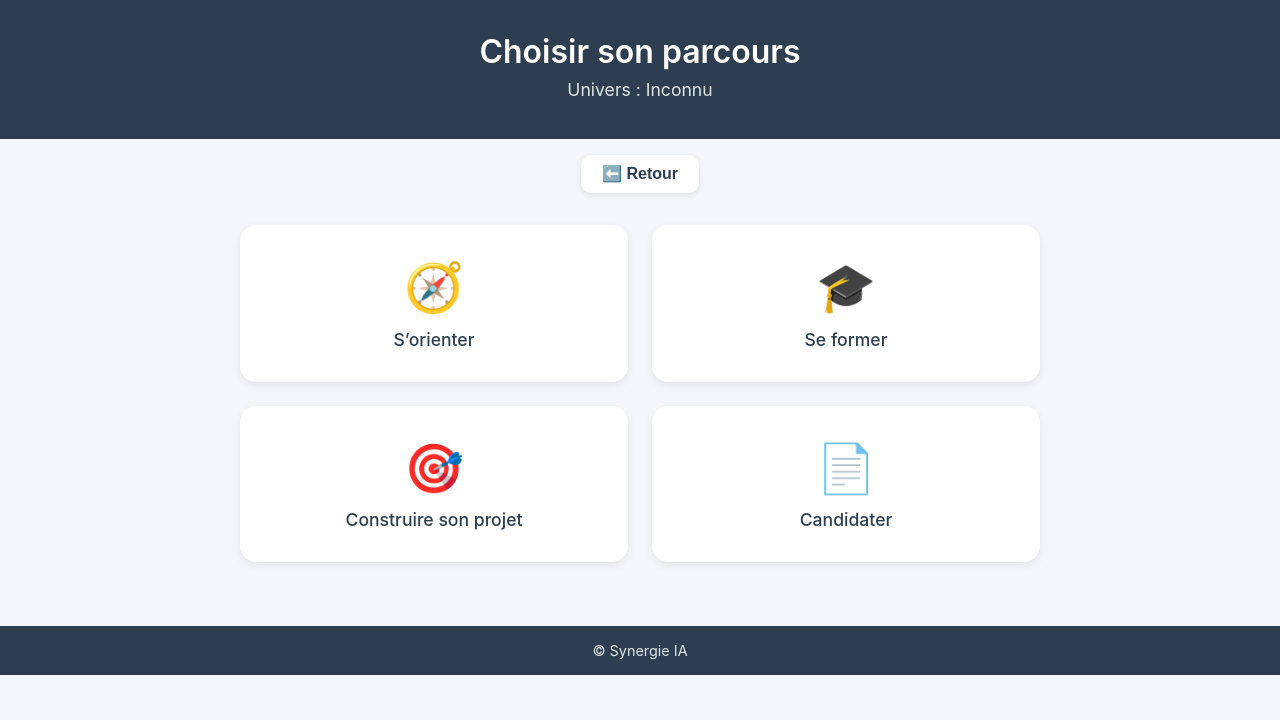
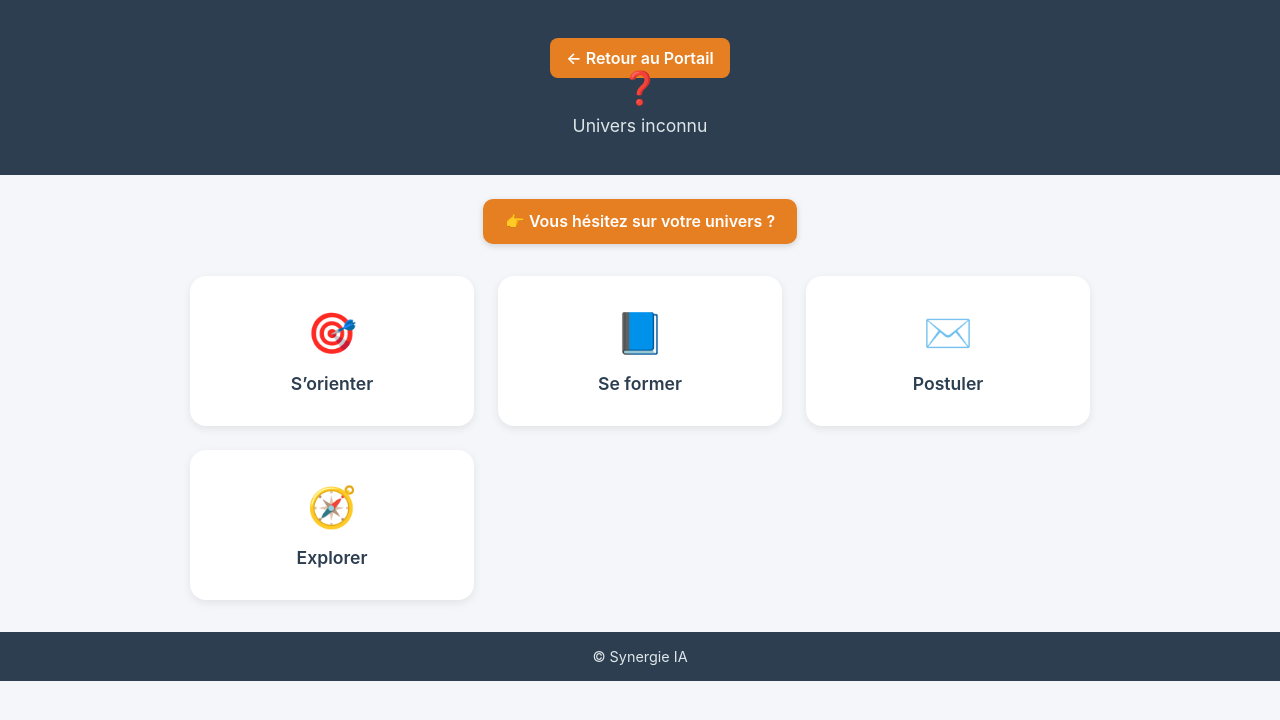
Before and after one commit to synergie-ia/360-IA, a plain HTML site: page menu.html in a window 1280 px wide. Drawn offline with Linux system fonts and the light colour scheme.

Commit message:
Update menu.html

```diff
--- a/menu.html
+++ b/menu.html
@@ -3,18 +3,26 @@
 <head>
 <meta charset="UTF-8" />
 <meta name="viewport" content="width=device-width, initial-scale=1.0" />
-  <title>Menu Principal </title>
+<title>Menu - Portail de l’Orientation</title>
 <style>
+  :root {
+    --bg: #f5f6fa;
+    --ink: #2c3e50;
+    --muted: #dfe6e9;
+    --accent: #2c3e50;
+    --cta: #e67e22;
+    --cta-hover: #d35400;
+  }
+
   body {
     font-family: -apple-system, BlinkMacSystemFont, "Segoe UI", Roboto, Arial, sans-serif;
-      background-color: #f5f6fa;
+    background-color: var(--bg);
     margin: 0;
     text-align: center;
   }
 
-    /* --- Bandeau principal --- */
   header {
-      background-color: #2c3e50;
+    background-color: var(--accent);
     color: white;
     padding: 2rem 1rem 1.5rem;
   }
@@ -22,147 +30,189 @@
   header h1 {
     margin: 0;
     font-size: 2rem;
-      font-weight: 600;
+    font-weight: 700;
   }
 
   header h2 {
     margin-top: 0.5rem;
     font-weight: 400;
     font-size: 1.1rem;
-      color: #dfe6e9;
+    color: var(--muted);
   }
 
-    /* --- Bouton retour --- */
-    .back-container {
+  .return {
     margin-top: 1rem;
   }
 
-    .back-btn {
-      background: white;
-      color: #2c3e50;
-      border: none;
-      border-radius: 10px;
-      padding: 0.6rem 1.3rem;
-      font-size: 1rem;
+  .return a {
+    color: #fff;
+    text-decoration: none;
+    background-color: var(--cta);
+    padding: 0.6rem 1rem;
+    border-radius: 8px;
     font-weight: 600;
-      cursor: pointer;
-      box-shadow: 0 2px 6px rgba(0, 0, 0, 0.1);
     transition: background 0.2s;
   }
 
-    .back-btn:hover {
-      background: #ecf0f1;
+  .return a:hover {
+    background-color: var(--cta-hover);
   }
 
-    /* --- Grille principale --- */
-    .grid {
+  /* Bloc univers */
+  .univers {
+    margin-top: 2rem;
+  }
+
+  .univers .icon {
+    font-size: 4rem;
+  }
+
+  .univers .label {
+    font-size: 1.5rem;
+    font-weight: 600;
+    color: var(--ink);
+    margin-top: 0.5rem;
+  }
+
+  /* Boutons principaux */
+  .menu-grid {
     display: grid;
-      grid-template-columns: repeat(2, 1fr);
+    grid-template-columns: repeat(auto-fit, minmax(220px, 1fr));
     gap: 1.5rem;
     padding: 2rem;
-      max-width: 800px;
+    max-width: 900px;
     margin: auto;
   }
 
-    .card {
+  .menu-item {
     background: white;
     border-radius: 16px;
     box-shadow: 0 3px 8px rgba(0, 0, 0, 0.08);
     padding: 2rem 1rem;
-      transition: transform 0.2s ease;
+    transition: transform 0.25s ease, box-shadow 0.25s ease;
     cursor: pointer;
     display: flex;
     flex-direction: column;
     align-items: center;
-      justify-content: center;
   }
 
-    .card:hover {
-      transform: scale(1.05);
+  .menu-item:hover {
+    transform: scale(1.06);
+    box-shadow: 0 8px 24px rgba(0, 0, 0, 0.18);
   }
 
-    .icon {
-      font-size: 3rem;
-      margin-bottom: 0.8rem;
+  .menu-item .icon {
+    font-size: 2.5rem;
+    margin-bottom: 1rem;
   }
 
-    .label {
+  .menu-item .label {
     font-size: 1.1rem;
-      color: #2c3e50;
-      font-weight: 500;
+    font-weight: 600;
+    color: var(--ink);
   }
 
-    /* --- Footer --- */
   footer {
-      background-color: #2c3e50;
-      color: #dfe6e9;
+    background-color: var(--accent);
+    color: var(--muted);
     padding: 1rem;
     font-size: 0.9rem;
     text-align: center;
-      margin-top: 2rem;
+  }
+
+  .help {
+    margin-top: 1.5rem;
+  }
+
+  .help a {
+    display: inline-block;
+    background: var(--cta);
+    color: #fff;
+    text-decoration: none;
+    padding: 0.8rem 1.4rem;
+    border-radius: 10px;
+    font-weight: 600;
+    box-shadow: 0 2px 6px rgba(0,0,0,.15);
+    transition: .2s;
+  }
+
+  .help a:hover {
+    background: var(--cta-hover);
   }
 </style>
 </head>
+<body>
 
-<body>
 <header>
-    <h1>Choisir son parcours</h1>
-    <h2 id="rappel"></h2>
+  <div class="return">
+    <a href="index.html">← Retour au Portail</a>
+  </div>
+  <h1 id="univers-icon"></h1>
+  <h2 id="univers-name"></h2>
 </header>
 
-  <!-- Bouton Retour juste sous le bandeau -->
-  <div class="back-container">
-    <button class="back-btn" onclick="history.back()">⬅️ Retour</button>
+<div class="help">
+  <a href="https://chatgpt.com/g/g-68f388e25a008191a09cdf3ab4882735-mes-univers-professionnels" target="_blank">
+    👉 Vous hésitez sur votre univers ?
+  </a>
 </div>
 
-  <!-- Grille de cartes -->
-  <div class="grid">
-    <div class="card" id="orientation"><div class="icon">🧭</div><div class="label">S’orienter</div></div>
-    <div class="card" id="formations"><div class="icon">🎓</div><div class="label">Se former</div></div>
-    <div class="card" id="projet"><div class="icon">🎯</div><div class="label">Construire son projet</div></div>
-    <div class="card" id="candidature"><div class="icon">📄</div><div class="label">Candidater</div></div>
+<section class="menu-grid">
+  <div class="menu-item" onclick="alert('Module : Orientation IA360 🚀')">
+    <div class="icon">🎯</div>
+    <div class="label">S’orienter</div>
   </div>
 
-  <!-- Footer -->
-  <footer>
-    © Synergie IA
-  </footer>
+  <div class="menu-item" onclick="alert('Module : Parcours de formation 🎓')">
+    <div class="icon">📘</div>
+    <div class="label">Se former</div>
+  </div>
+
+  <div class="menu-item" onclick="alert('Module : Candidature (CV, Lettre, Pitch) 💼')">
+    <div class="icon">✉️</div>
+    <div class="label">Postuler</div>
+  </div>
+
+  <div class="menu-item" onclick="alert('Module : Explorer les métiers 🔍')">
+    <div class="icon">🧭</div>
+    <div class="label">Explorer</div>
+  </div>
+</section>
+
+<footer>© Synergie IA</footer>
 
 <script>
 const params = new URLSearchParams(window.location.search);
-    const univers = params.get("univers") || "general";
+const univers = params.get("univers");
 
-    const universLabels = {
-      batiment: "Construction & Habitat",
-      energie: "Énergie & Transition",
-      numerique: "Numérique & Technologies",
-      sante: "Santé & Social",
-      culture: "Culture & Création",
-      environnement: "Environnement & Écologie",
-      industrie: "Industrie & Production",
-      commerce: "Commerce & Vente",
-      agriculture: "Agriculture & Alimentation",
-      logistique: "Logistique & Transport",
-      tourisme: "Tourisme & Hôtellerie",
-      education: "Éducation & Formation",
-      securite: "Sécurité & Défense",
-      finance: "Gestion & Finance",
-      droit: "Droit & Administration",
-      communication: "Communication & Médias",
-      recherche: "Recherche & Innovation"
+const universData = {
+  agriculture: { icon: "🌾", name: "Agriculture, Nature & Animaux" },
+  industrie: { icon: "⚙️", name: "Industrie & Fabrication" },
+  construction: { icon: "🏗️", name: "Construction & Bâtiment" },
+  environnement: { icon: "🌍", name: "Environnement & Énergies" },
+  numerique: { icon: "💻", name: "Numérique & Informatique" },
+  sciences: { icon: "🔬", name: "Sciences & Recherche" },
+  commerce: { icon: "🛒", name: "Commerce & Vente" },
+  management: { icon: "💼", name: "Management & Entrepreneuriat" },
+  finance: { icon: "💰", name: "Finance & Gestion" },
+  logistique: { icon: "🚚", name: "Logistique & Transport" },
+  sante: { icon: "⚕️", name: "Santé & Médical" },
+  education: { icon: "🎓", name: "Éducation & Formation" },
+  social: { icon: "❤️", name: "Social & Aide à la Personne" },
+  tourisme: { icon: "🍽️", name: "Tourisme, Hôtellerie & Restauration" },
+  sport: { icon: "🏋️", name: "Sport, Loisirs & Bien-être" },
+  arts: { icon: "🎨", name: "Arts, Design & Création" },
+  communication: { icon: "🎙️", name: "Communication & Médias" },
+  securite: { icon: "🛡️", name: "Sécurité, Droit & Défense" },
 };
 
-    document.getElementById("rappel").textContent =
-      "Univers : " + (universLabels[univers] || "Inconnu");
-
-    document.getElementById("orientation").onclick = () =>
-      location.href = `orientation.html?univers=${univers}`;
-    document.getElementById("formations").onclick = () =>
-      location.href = `formations.html?univers=${univers}`;
-    document.getElementById("projet").onclick = () =>
-      location.href = `projet.html?univers=${univers}`;
-    document.getElementById("candidature").onclick = () =>
-      location.href = `candidature.html?univers=${univers}`;
+if (universData[univers]) {
+  document.getElementById("univers-icon").textContent = universData[univers].icon;
+  document.getElementById("univers-name").textContent = universData[univers].name;
+} else {
+  document.getElementById("univers-icon").textContent = "❓";
+  document.getElementById("univers-name").textContent = "Univers inconnu";
+}
 </script>
 </body>
 </html>
```
Lines whose indentation alone changed are shown as unchanged.
